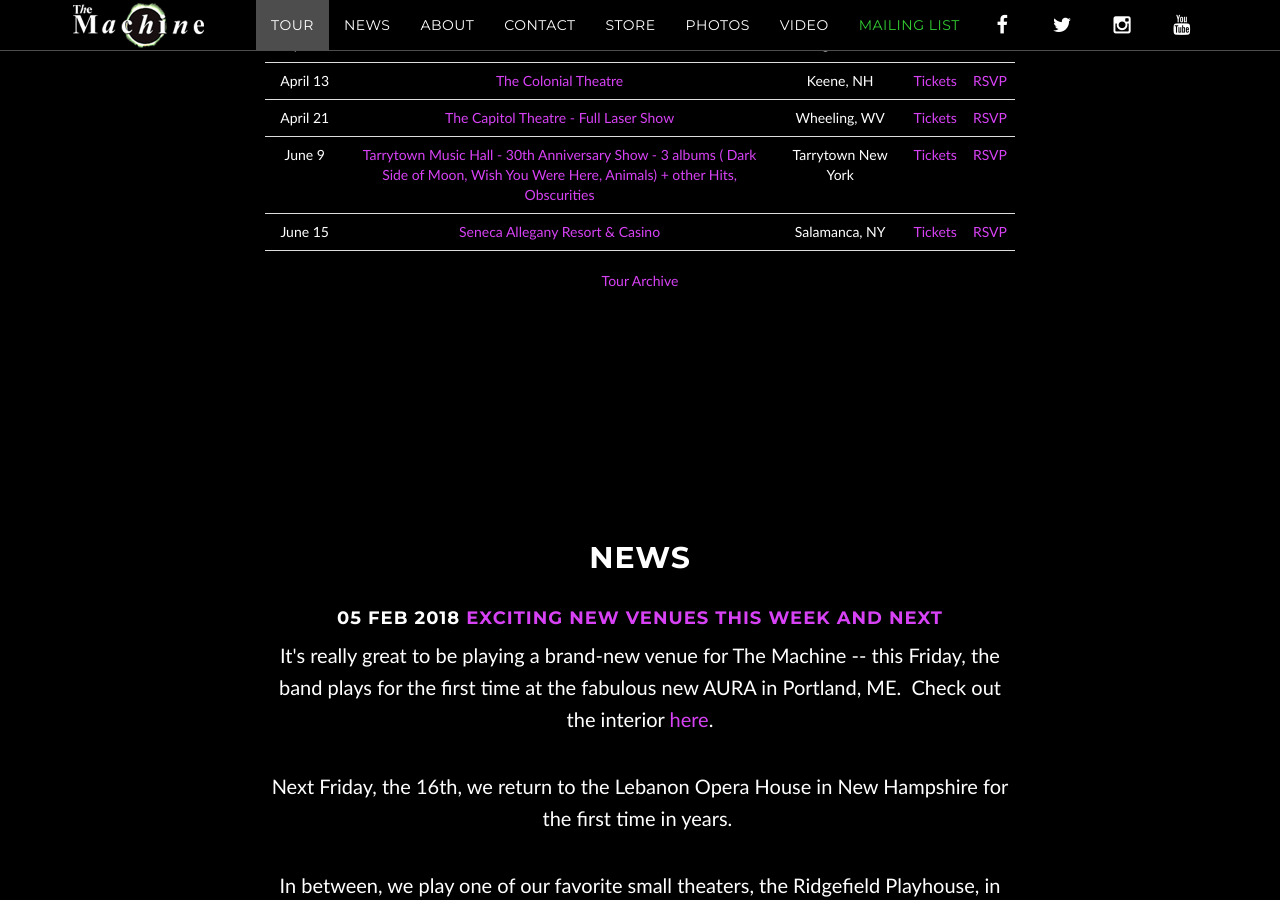
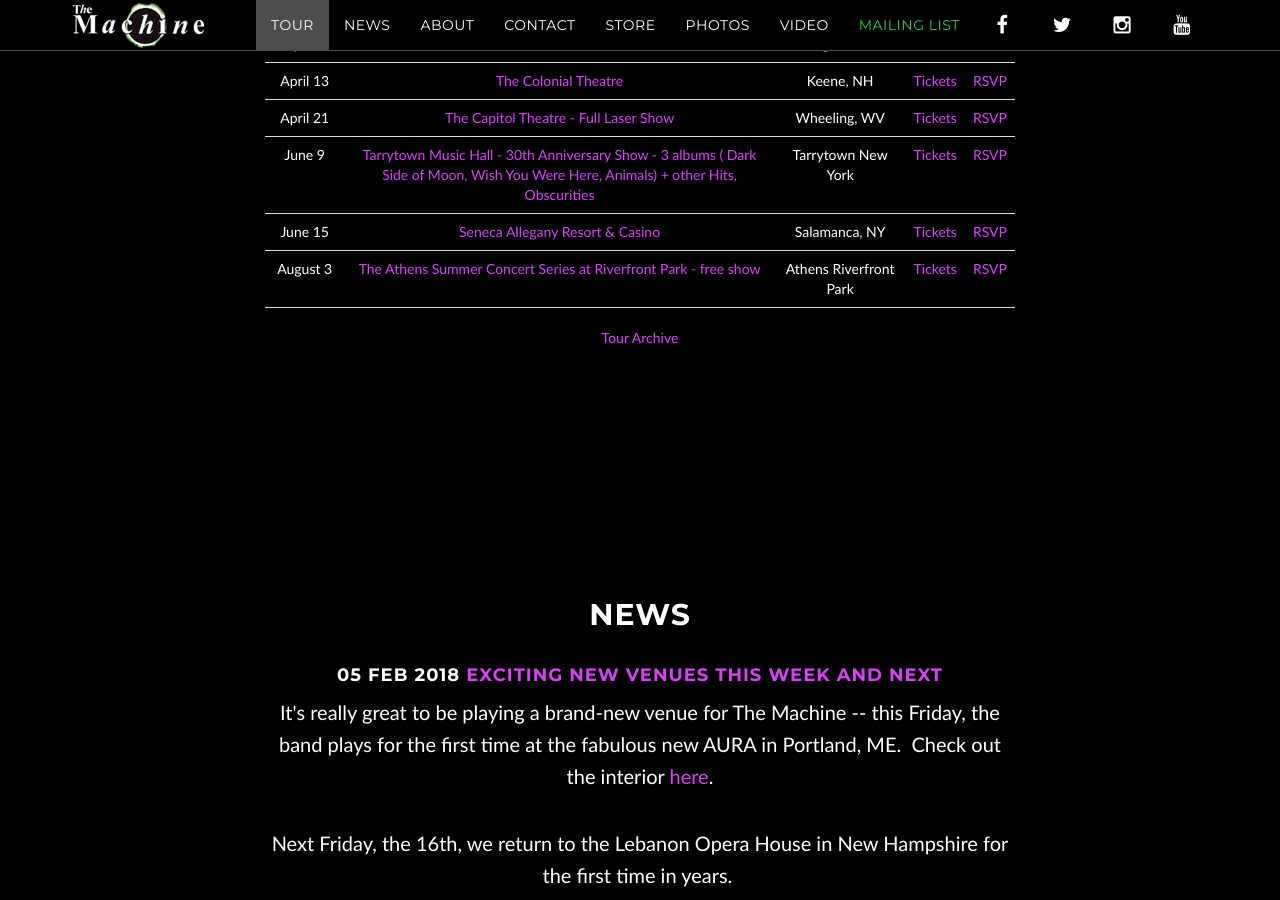
Before and after one commit to machineweb/machineweb.github.io, a Jekyll site: the page built from index.html, in a window 1280 px wide and 900 px high, scrolled down 1503 px. Built offline with Jekyll 4.4.1, drawn with Linux system fonts in a browser that asks for light colours; comment, search, counter and statistics services are not loaded.

Commit message:
New tour item

```diff
--- a/_data/tour.yml
+++ b/_data/tour.yml
@@ -3354,3 +3354,11 @@
     tickets-url: "https://senecaalleganycasino.com/entertainment/"
     rsvp-url: "https://www.facebook.com/events/176046606344545/"
     order: "1529038800000"
+
+  - date: "August 3 2018"
+    venue: "The Athens Summer Concert Series at Riverfront Park - free show"
+    venue-url: "https://www.facebook.com/pages/Athens-Riverfront-Park/184573091604144"
+    location: "Athens Riverfront Park"
+    tickets-url: ""
+    rsvp-url: "https://www.facebook.com/events/1830055770399196/"
+    order: "1533272400000"
```
